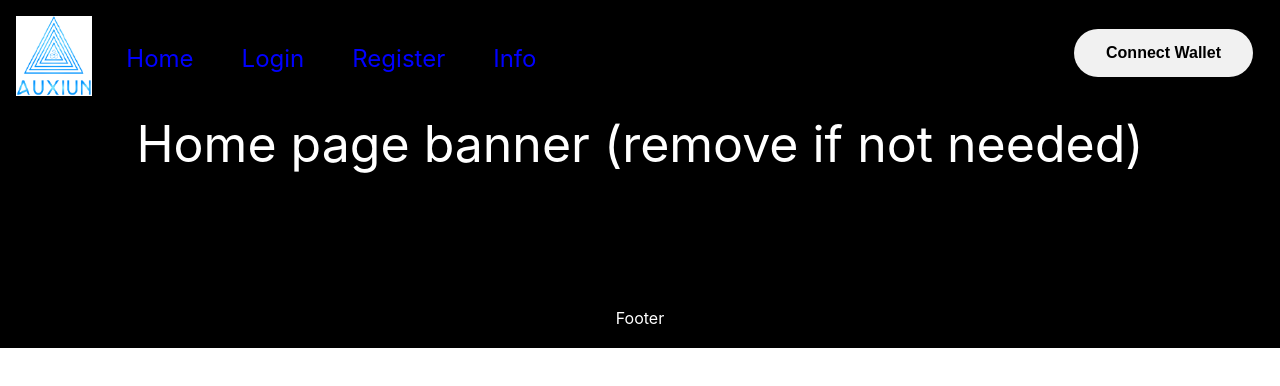
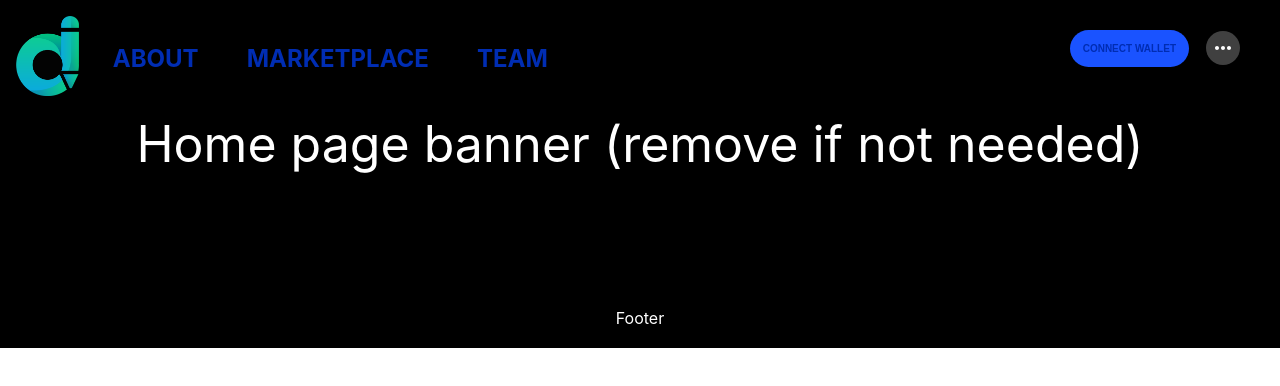
Before and after one commit to seantan1/Auxiun-webpage, a React (Create React App) app: page / in a window 1280 px wide. Shown: the top 386 px of the page. Built offline with nearby package versions, Linux system fonts and the light colour scheme.

Commit message:
Navbar progress

```diff
--- a/package.json
+++ b/package.json
@@ -3,7 +3,8 @@
   "version": "0.1.0",
   "private": true,
   "dependencies": {
-    "@material-ui/core": "^4.11.4",
+    "@material-ui/core": "^4.12.2",
+    "@material-ui/icons": "^4.11.2",
     "@material-ui/lab": "^4.0.0-alpha.58",
     "@metamask/detect-provider": "^1.2.0",
     "@testing-library/jest-dom": "^5.11.4",
--- a/src/components/navbar-components/Navbar.js
+++ b/src/components/navbar-components/Navbar.js
@@ -1,10 +1,44 @@
-import React, { useState } from 'react';
-import './css/Navbar.css';
-import '../../../node_modules/font-awesome/css/font-awesome.css';
-import BrandLogo from '../../assets/axiun.png';
+import React, { useState } from "react";
+import "./css/Navbar.css";
+import "../../../node_modules/font-awesome/css/font-awesome.css";
+import BrandLogo from "../../assets/temp-logo.png";
+import { withStyles } from "@material-ui/core/styles";
+
+import AccessAlarmIcon from "@material-ui/icons/AccessAlarm";
+import ThreeDRotation from "@material-ui/icons/ThreeDRotation";
+
+// Icons
+import SvgIcon from "@material-ui/core/SvgIcon";
+import Icon from "@material-ui/core/Icon";
+import ArrowDropDownRoundedIcon from "@material-ui/icons/ArrowDropDownRounded";
+import PersonRoundedIcon from "@material-ui/icons/PersonRounded";
+import MoreHorizRoundedIcon from "@material-ui/icons/MoreHorizRounded";
+import PolymerRoundedIcon from "@material-ui/icons/PolymerRounded";
+import LocalMallRoundedIcon from "@material-ui/icons/LocalMallRounded";
+import FavoriteRoundedIcon from "@material-ui/icons/FavoriteRounded";
+import ExitToAppRoundedIcon from "@material-ui/icons/ExitToAppRounded";
+
+import Button from "@material-ui/core/Button";
+import Menu from "@material-ui/core/Menu";
+import MenuItem from "@material-ui/core/MenuItem";
+import ListItemIcon from "@material-ui/core/ListItemIcon";
+import ListItemText from "@material-ui/core/ListItemText";
+import InboxIcon from "@material-ui/icons/MoveToInbox";
+import DraftsIcon from "@material-ui/icons/Drafts";
+import SendIcon from "@material-ui/icons/Send";
+
 // import loadingGIF from '../../assets/loading-icon-transparent-background-12.jpg';
 
 const Navbar = (props) => {
+  const [anchorEl, setAnchorEl] = React.useState(null);
+
+  const handleClick = (event) => {
+    setAnchorEl(event.currentTarget);
+  };
+
+  const handleClose = () => {
+    setAnchorEl(null);
+  };
 
   // hook for nav bar css change on scroll
   const [backgroundColor, setbackgroundColor] = useState("none");
@@ -15,25 +49,55 @@ const Navbar = (props) => {
   const [hideNavBar, setHideNavBar] = useState(false);
   const [navBarOpacity, setNavBarOpacity] = useState(1);
 
+  const StyledMenu = withStyles({
+    paper: {
+      border: "1px solid #d3d4d5",
+    },
+  })((props) => (
+    <Menu
+      elevation={0}
+      getContentAnchorEl={null}
+      anchorOrigin={{
+        vertical: "bottom",
+        horizontal: "center",
+      }}
+      transformOrigin={{
+        vertical: "top",
+        horizontal: "center",
+      }}
+      {...props}
+    />
+  ));
+
+  const StyledMenuItem = withStyles((theme) => ({
+    root: {
+      "&:focus": {
+        backgroundColor: theme.palette.primary.main,
+        "& .MuiListItemIcon-root, & .MuiListItemText-primary": {
+          color: theme.palette.common.white,
+        },
+      },
+    },
+  }))(MenuItem);
+
   // scroll event listener
   window.onscroll = function () {
     if (window.pageYOffset === 0) {
-            setbackgroundColor((prevState) => prevState = "rgba(255, 255, 255, 0)")
-            setfontColor((prevState) => prevState = "blue")
-        }
-        else {
-            setbackgroundColor((prevState) => prevState = "rgba(255, 255, 255, 0.7)")
-            setfontColor((prevState) => prevState = "black")
+      setbackgroundColor((prevState) => (prevState = "rgba(255, 255, 255, 0)"));
+      setfontColor((prevState) => (prevState = "blue"));
+    } else {
+      setbackgroundColor(
+        (prevState) => (prevState = "rgba(255, 255, 255, 0.7)")
+      );
+      setfontColor((prevState) => (prevState = "black"));
     }
 
     // slowly hideing navbar
     if (window.pageYOffset > 500) {
       setHideNavBar(true);
-        }
-        else if (window.pageYOffset > 350) {
+    } else if (window.pageYOffset > 350) {
       setNavBarOpacity((500 - window.pageYOffset) / 150);
-        }
-        else {
+    } else {
       setHideNavBar(false);
       setNavBarOpacity(1);
     }
@@ -42,36 +106,159 @@ const Navbar = (props) => {
 
   return (
     <div>
-            {!hideNavBar &&
-                <div className="navbar" style={{ backgroundColor: backgroundColor, opacity: navBarOpacity }}>
+      {!hideNavBar && (
+        <div
+          className="navbar"
+          style={{ backgroundColor: backgroundColor, opacity: navBarOpacity }}
+        >
           <div className="navbar-inner">
-                        <div className="brand-container" onMouseEnter={() => setHoverBrandImage(true)} onMouseLeave={() => setHoverBrandImage(false)} onClick={props.toggleNavlinksWindow}>
+            <div
+              className="brand-container"
+              onMouseEnter={() => setHoverBrandImage(true)}
+              onMouseLeave={() => setHoverBrandImage(false)}
+              onClick={props.toggleNavlinksWindow}
+            >
               <div>
                 <img className="brand-image" src={BrandLogo} alt="axiun"></img>
               </div>
-
             </div>
 
-                        <div className="nav navbar-links">
-                            <a style={{ color: fontColor }} href="/">Home</a>
-                            <a style={{ color: fontColor }} href="/login">Login</a>
-                            <a style={{ color: fontColor }} href="/register">Register</a>
-                            <a style={{ color: fontColor }} href="/info">Info</a>
-                        </div>
-                        <div className="profile-container" onClick={props.toggleProfileWindow}>
-                            <p>My Profile</p>
+            <div className="nav navbar-links title">
+              <a className="nav-title" href="/">
+                about
+              </a>
+              <a className="nav-title" href="/">
+                marketplace
+              </a>
+              <a className="nav-title" href="/">
+                team
+              </a>
             </div>
 
             <div className="connect-wallet-button-container">
-                            {!props.authorised && <button className="connect-wallet-button" onClick={props.toggleWalletWindow}>Connect Wallet</button>}
-                            {props.authorised && <button className="connect-wallet-button" onClick={props.toggleWalletWindow}>{props.account.substring(0, 11)}...</button>}
+              {!props.authorised && (
+                <button
+                  className="connect-wallet-button"
+                  onClick={props.toggleWalletWindow}
+                >
+                  Connect Wallet
+                </button>
+              )}
+              {props.authorised && (
+                <button
+                  className="connect-wallet-button"
+                  onClick={props.toggleWalletWindow}
+                >
+                  {props.account.substring(0, 11)}...
+                </button>
+              )}
+
+              <Button
+                aria-controls="customized-menu"
+                aria-haspopup="true"
+                // variant="contained"
+                onClick={handleClick}
+              >
+                <MoreHorizRoundedIcon className="horiz-icon" />
+              </Button>
+              <StyledMenu
+                id="customized-menu"
+                anchorEl={anchorEl}
+                keepMounted
+                open={Boolean(anchorEl)}
+                onClose={handleClose}
+              >
+                <a className="dot-links" href="/login">
+                  <StyledMenuItem>
+                    <ListItemIcon>
+                      <PersonRoundedIcon fontSize="small" />
+                    </ListItemIcon>
+                    <ListItemText primary="Profile" />
+                  </StyledMenuItem>
+                </a>
+
+                <a className="dot-links" href="/">
+                  <StyledMenuItem>
+                    <ListItemIcon>
+                      <LocalMallRoundedIcon fontSize="small" />
+                    </ListItemIcon>
+                    <ListItemText primary="Inventory" />
+                  </StyledMenuItem>
+                </a>
+                <a className="dot-links" href="/">
+                  <StyledMenuItem>
+                    <ListItemIcon>
+                      <FavoriteRoundedIcon fontSize="small" />
+                    </ListItemIcon>
+                    <ListItemText primary="Wishlist" />
+                  </StyledMenuItem>
+                </a>
+
+                <a className="dot-links" href="/">
+                  <StyledMenuItem>
+                    <ListItemIcon>
+                      <ExitToAppRoundedIcon fontSize="small" />
+                    </ListItemIcon>
+                    <ListItemText primary="Login/Register" />
+                  </StyledMenuItem>
+                </a>
+              </StyledMenu>
+              {/* Dot Menu */}
+              {/* <Button
+                 aria-controls="simple-menu"
+                aria-haspopup="true"
+                onClick={handleClick}
+              >
+                <MoreHorizRoundedIcon className="horiz-icon" />
+              </Button>
+
+              <Menu
+                id="simple-menu"
+                anchorEl={anchorEl}
+                keepMounted
+                open={Boolean(anchorEl)}
+                onClose={handleClose}
+              >
+                <MenuItem onClick={props.toggleProfileWindow}>
+                  <a className="dot-links" href="/login">
+                    <PersonRoundedIcon className="dot-icon" fontSize="small" />
+                    PROFILE
+                  </a>
+                </MenuItem>
+                <MenuItem onClick={handleClose}>
+                  <a className="dot-links" href="/login">
+                    <LocalMallRoundedIcon
+                      className="dot-icon"
+                      fontSize="small"
+                    />
+                    INVENTORY
+                  </a>
+                </MenuItem>
+                <MenuItem onClick={handleClose}>
+                  <a className="dot-links" href="/login">
+                    <FavoriteRoundedIcon
+                      className="dot-icon"
+                      fontSize="small"
+                    />
+                    WISHLIST
+                  </a>
+                </MenuItem>
+                <MenuItem onClick={handleClose}>
+                  <a className="dot-links" href="/login">
+                    <ExitToAppRoundedIcon
+                      className="dot-icon"
+                      fontSize="small"
+                    />
+                    LOGIN/REGISTER
+                  </a>
+                </MenuItem>
+              </Menu> */}
             </div>
           </div>
         </div>
-            }
+      )}
     </div>
-
   );
-}
+};
 
 export default Navbar;
--- a/src/components/navbar-components/css/Navbar.css
+++ b/src/components/navbar-components/css/Navbar.css
@@ -8,15 +8,16 @@
 }
 
 .navbar-inner {
-    margin:auto;
+  margin: auto;
   width: 90%;
-    display:inline-flex;
+  display: inline-flex;
   /* height: 100%; */
-
 }
-
+MenuItem {
+  color: white;
+}
 .brand-image {
-    height:80px;
+  height: 80px;
 }
 
 .Brand {
@@ -32,18 +33,18 @@
   cursor: default;
   /* width: 50%; */
   margin: auto;
-    margin-left : 10px;
+  margin-left: 10px;
 }
 
 .navbar-links a {
   padding-left: 1em;
   padding-right: 1em;
   text-decoration: none;
-    font-size: 1.8em;
+  font-size: 1rem;
 }
 
 .navbar-links a:hover {
-    color:green !important;
+  color: rgba(252, 252, 252, 0.654) !important;
 }
 
 .nav-bar-links-display-in-mobile {
@@ -51,10 +52,10 @@
 }
 
 .tx-pending-container {
-    position:fixed;
-    display:inline-flex;
-    top:68px;
-    right:38px;
+  position: fixed;
+  display: inline-flex;
+  top: 68px;
+  right: 38px;
 }
 .tx-pending-container img {
   margin: auto;
@@ -62,18 +63,18 @@
 }
 
 .connect-wallet-button-container {
-    position:fixed;
-    top:25px;
-    right:25px;
+  position: fixed;
+  top: 25px;
+  right: 25px;
 }
 
 .connect-wallet-button {
   margin-right: 20px;
   background-color: #f1f1f1;
-    font-weight:700;
+  font-weight: 700;
   border: none;
-    color: rgb(0, 0, 0);
-    padding: 15px 32px;
+  /* color: rgb(0, 0, 0); */
+  padding: 13px;
   text-align: center;
   text-decoration: none;
   display: inline-block;
@@ -81,27 +82,60 @@
   margin: 4px 2px;
   cursor: pointer;
   border-radius: 50px;
+
 }
 
-.connect-wallet-button:hover {
-    background-color:green;
+.connect-wallet-button {
+  background-color: rgb(26, 83, 255);
+  font-size: 10px;
+  text-transform: uppercase;
+  color: rgb(0, 45, 179);
 }
+
+.nav-title{
+    color: rgb(0, 45, 179);
+    text-transform: uppercase;
+    font-weight: bolder;
+    /* font-size: 100px; */
+    /* font-size: 0.5rem; */
+
+}
+.horiz-icon{
+    font-size: 16px;
+    background-color: rgb(64, 64, 64);
+    color: white;
+    border-radius: 25px;
+    padding: 5px;
+    width: 100px;
+    height: 5px;
+}
+
+.dot-menu{
+    background-color: rgb(51, 51, 51);
+}
+.dot-icon{
+    margin-right: 30px;
+}
+.dot-links{
+    font-size: 10px;
+    text-decoration: none;
+}
+
 
 #loading-gif {
   height: 20px;
 }
 
 .profile-container {
-    position:fixed;
-    top:27px;
-    right:225px;
+  position: fixed;
+  top: 27px;
+  right: 225px;
   cursor: pointer;
 }
 
 .profile-image {
   height: 50px;
 }
-
 
 /* Responsive NavBar */
 /* navbar links font incremental adjustments*/
@@ -121,12 +155,12 @@
 /* hide navbar links */
 @media (max-width: 990px) {
   .navbar-links {
-        display:none;
+    display: none;
   }
 }
 /* hide profile button */
 @media (max-width: 450px) {
   .profile-container {
-        display:none;
+    display: none;
   }
 }
```
Also changed, not shown: src/assets/temp-logo.png (added), 1 other file (tests, documents, lock files or other folders). Lines whose indentation alone changed are shown as unchanged.
